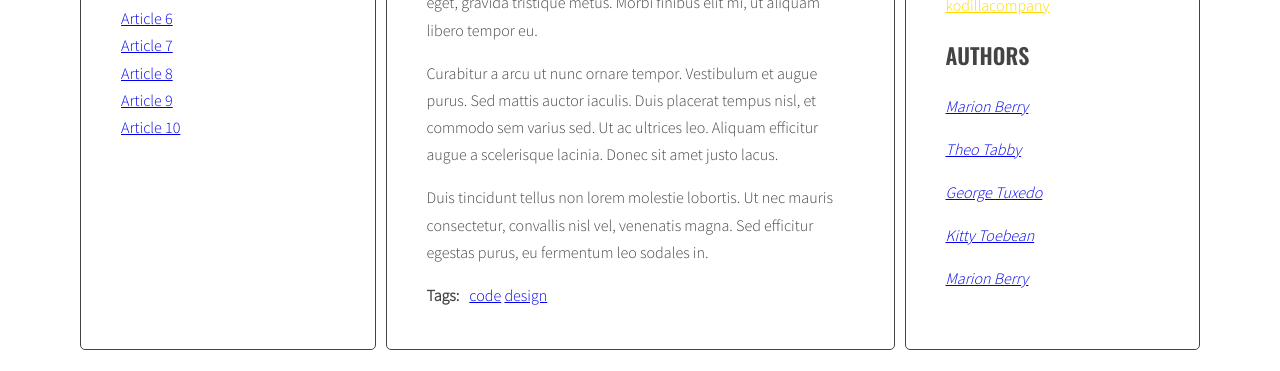
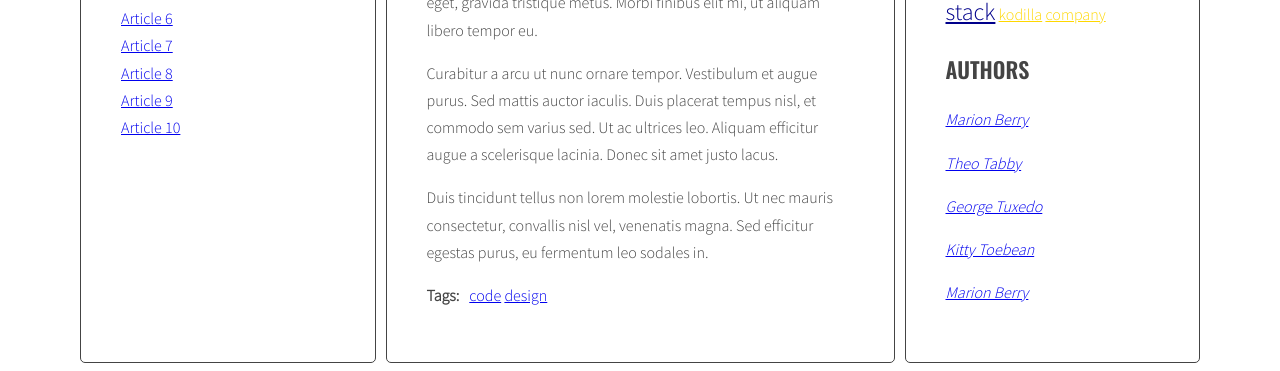
Before and after one commit to Krooll/blog-java, a plain HTML site: page index.html in a window 1280 px wide. Shown: the part 489-860 px from the top of the page. Drawn offline with nearby package versions, Linux system fonts and the light colour scheme.

Commit message:
Add handlebars for tagCloudLink

```diff
--- a/index.html
+++ b/index.html
@@ -194,7 +194,12 @@
     </script>
     <script id="template-tag-cloud-link" type="text/x-handlebars-template">
       {{#each tags}}
-      <li>{{ tag }}</li>
+      <li><a href="#tag-{{tag}}" class="{{className}}">{{tag}}</a></li>
+      {{/each}}
+    </script>
+    <script id="template-authors-cloud-link" type="text/x-handlebars-template">
+      {{#each authors}}
+      <li><a href='#author-{{author}}'></a></li>
       {{/each}}
     </script>
   <script src="https://cdnjs.cloudflare.com/ajax/libs/handlebars.js/4.1.0/handlebars.min.js"></script>
--- a/js/script.js
+++ b/js/script.js
@@ -1,7 +1,9 @@
 const templates = {
   articleLink: Handlebars.compile(document.querySelector('#template-article-link').innerHTML),
   articleTag: Handlebars.compile(document.querySelector('#template-article-tag').innerHTML),
-  articleAuthor: Handlebars.compile(document.querySelector('#template-article-author').innerHTML)
+  articleAuthor: Handlebars.compile(document.querySelector('#template-article-author').innerHTML),
+  tagCloudLink: Handlebars.compile(document.querySelector('#template-tag-cloud-link').innerHTML),
+  authorsCloudLink: Handlebars.compile(document.querySelector('#template-authors-cloud-link').innerHTML),
 }
 
 
@@ -220,7 +222,8 @@ const optArticleSelector = '.post',
 
     /*NEW create variable for all links HTML code*/
 
-    let allTagsHTML = '';
+    //let allTagsHTML = '';
+    const allTagsData = {tags: []};
 
     /*NEW START LOOP: for each tag in allTags:*/
 
@@ -228,9 +231,16 @@ const optArticleSelector = '.post',
 
       /*generate code of a link and add it to allTagsHTML*/
 
-      const tagLinkHTML = '<li><a class="'+ calculateTagClass(allTags[tag], tagsParams) + '" href="#tag-' + tag+ '">' + tag + '</a></li>';
+      //const tagLinkHTML = '<li><a class="'+ calculateTagClass(allTags[tag], tagsParams) + '" href="#tag-' + tag+ '">' + tag + '</a></li>';
 
-      allTagsHTML += tagLinkHTML;
+      //allTagsHTML += tagLinkHTML;
+      allTagsData.tags.push({
+        tag: tag,
+        count: allTags[tag],
+        className: calculateTagClass(allTags[tag], tagsParams)
+      });
+
+      console.log(allTagsData);
 
       /*NEW END LOOP: for each tag in allTags*/
 
@@ -238,7 +248,8 @@ const optArticleSelector = '.post',
 
     /*NEW add HTML from allTagsHTML to tagList*/
 
-    tagList.innerHTML = allTagsHTML;
+    //tagList.innerHTML = allTagsHTML;
+    tagList.innerHTML = templates.tagCloudLink(allTagsData);
 
   }
 
```
